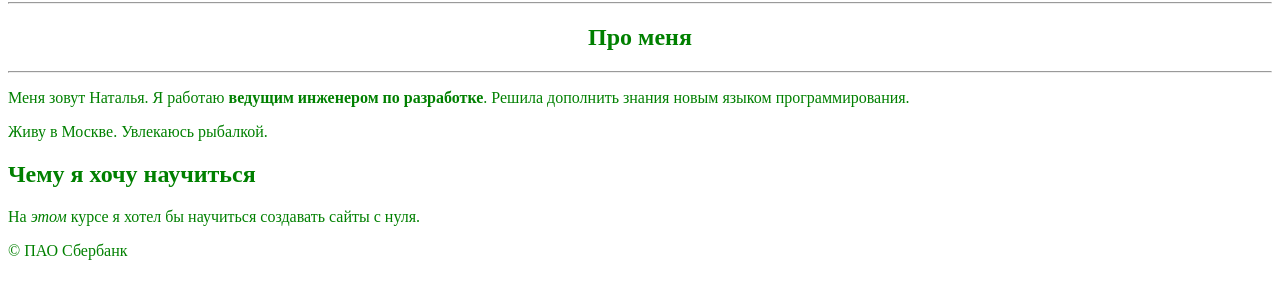
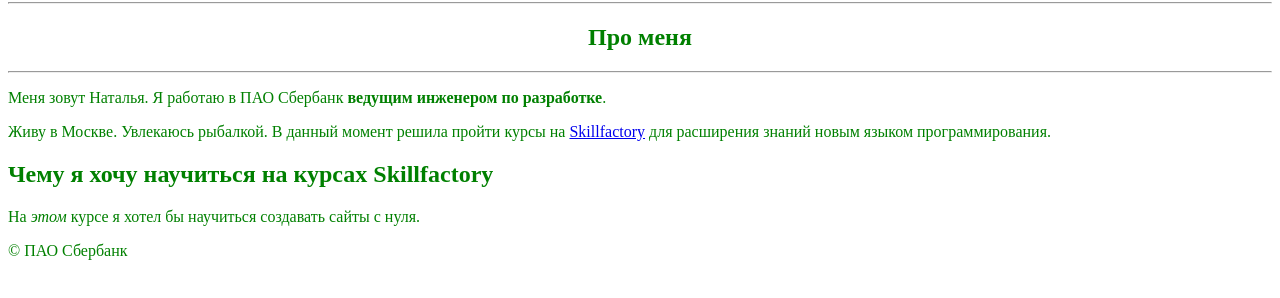
Before and after one commit to Nataly-999/site_visitka, a plain HTML site: page pages/index.html in a window 1280 px wide. Shown: the part 104-402 px from the top of the page. Drawn offline with Linux system fonts and the light colour scheme.

Commit message:
first commit

```diff
--- a/pages/index.html
+++ b/pages/index.html
@@ -15,9 +15,11 @@
         <hr>
         <h2 align="center">Про меня</h2>
         <hr>
-        <p>Меня зовут Наталья. Я работаю <strong>ведущим инженером по разработке</strong>. Решила дополнить знания новым языком программирования.</p>
-        <p>Живу в Москве. Увлекаюсь рыбалкой.</p>
-        <h2>Чему я хочу научиться</h2>
+        <p>Меня зовут Наталья. Я работаю в ПАО Сбербанк <strong>ведущим инженером по разработке</strong>.</p>
+        <p>Живу в Москве. Увлекаюсь рыбалкой. В данный момент решила пройти курсы на
+            <a href="https://skillfactory.ru/">Skillfactory</a> для расширения знаний новым языком программирования.
+        </p>
+        <h2>Чему я хочу научиться на курсах Skillfactory</h2>
         <p>На <em>этом</em> курсе я хотел бы научиться создавать сайты с нуля.</p>
     </main>
     <footer>
```
